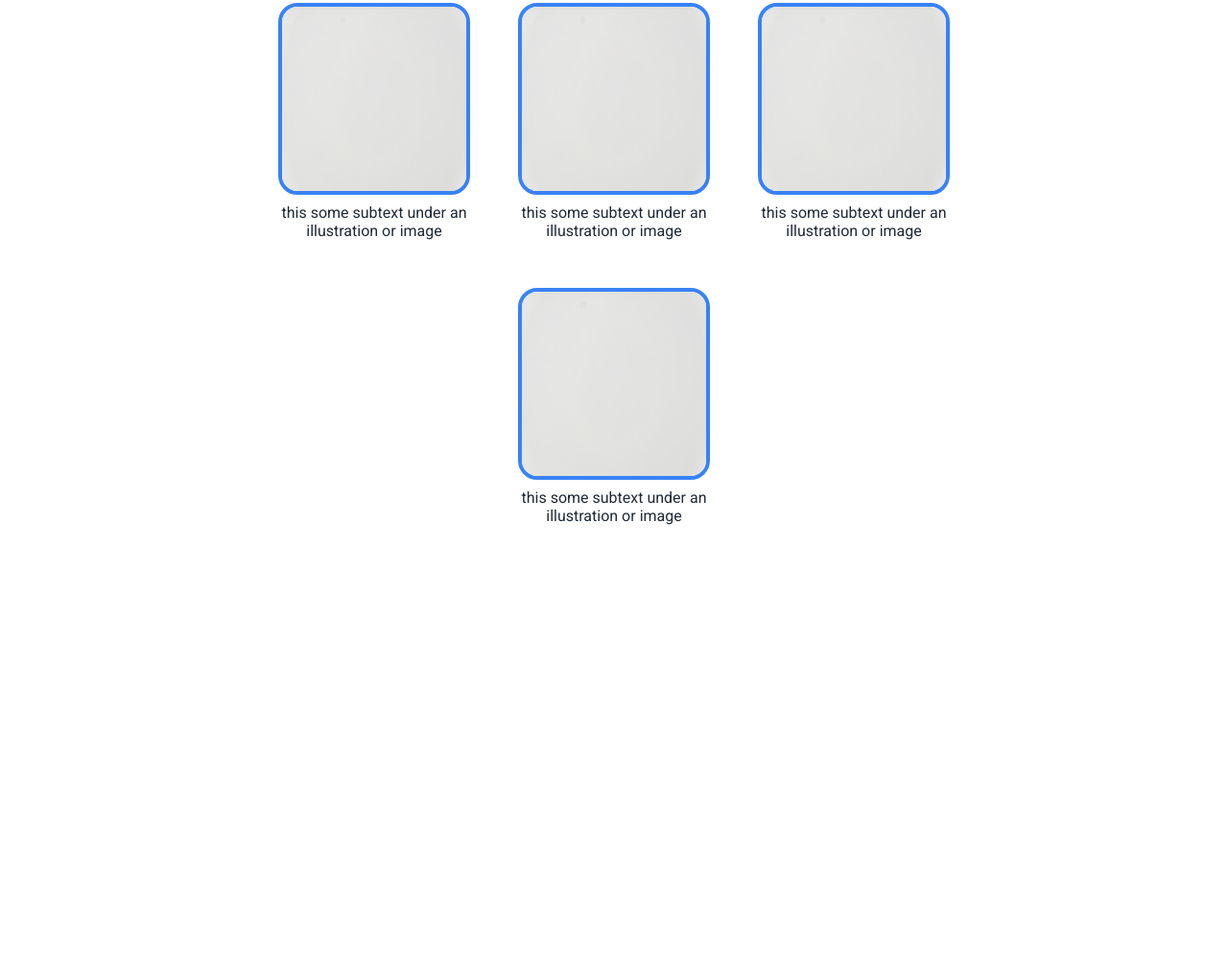
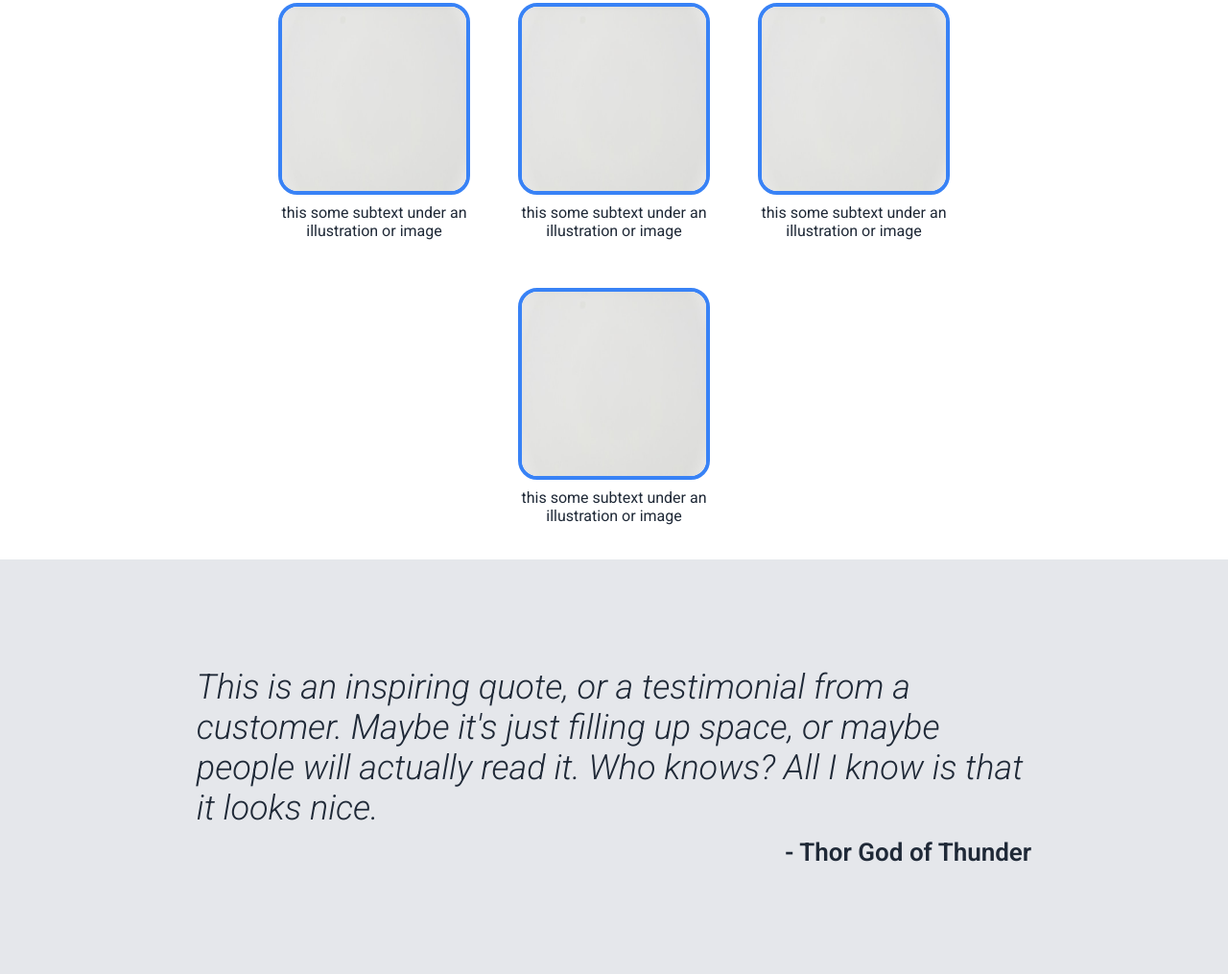
Before and after one commit to ThisisAliyahhh/odin-landing-page, a plain HTML site: page index.html in a window 1280 px wide. Shown: the part 597-1612 px from the top of the page at 96% size. Before the commit the page ends 1180 px from the top, so only its background shows below. Drawn offline with Linux system fonts and the light colour scheme.

Commit message:
quote section

```diff
--- a/index.html
+++ b/index.html
@@ -67,5 +67,16 @@
         </div>
     </section>
 
+    <section class="quotes-section">
+        <div class="quotes-wrapper container">
+            <div class="quote">
+                <p class="quote-text">
+                    This is an inspiring quote, or a testimonial from a customer. Maybe it's just filling up space, or maybe people will actually read it. Who knows? All I know is that it looks nice.
+                </p>
+                <p class="quote-author">- Thor God of Thunder</p>
+            </div>
+        </div>
+    </section>
+
 </body>
 </html>
--- a/style.css
+++ b/style.css
@@ -9,7 +9,7 @@
     font-family: "Roboto", sans-serif;
 }
 
-.page-header, .hero-section, .info-section {
+.page-header, .hero-section, .info-section, .quotes-section {
     width: 100%;
     display: flex;
     justify-content: center;
@@ -43,7 +43,7 @@
     color: #F9FAF8;
 }
 
-.hero-wrapper, .info-wrapper {
+.hero-wrapper, .info-wrapper, .quotes-wrapper {
     min-height: 400px;
     padding: 20px 0;
 }
@@ -67,7 +67,7 @@
 .secondary-text {
     font-size: 18px;
     color: #E5E7EB;
-    margin-bottom: 5px;
+    margin-bottom: 10px;
 }
 
 .button {
@@ -122,3 +122,31 @@
     border-radius: 20px;
     margin-bottom: 5px;
 }
+
+.quotes-section {
+    background: #E5E7EB;
+}
+
+.quotes-wrapper {
+    justify-content: center;
+}
+
+.quote {
+    width: 85%;
+    display: flex;
+    flex-direction: column;
+    align-items: flex-end;
+    gap: 10px;
+    color: #1F2937;
+}
+
+.quote-text {
+    font-size: 36px;
+    font-weight: 300;
+    font-style: italic;
+}
+
+.quote-author {
+    font-size: 26px;
+    font-weight: 600;
+}
```
